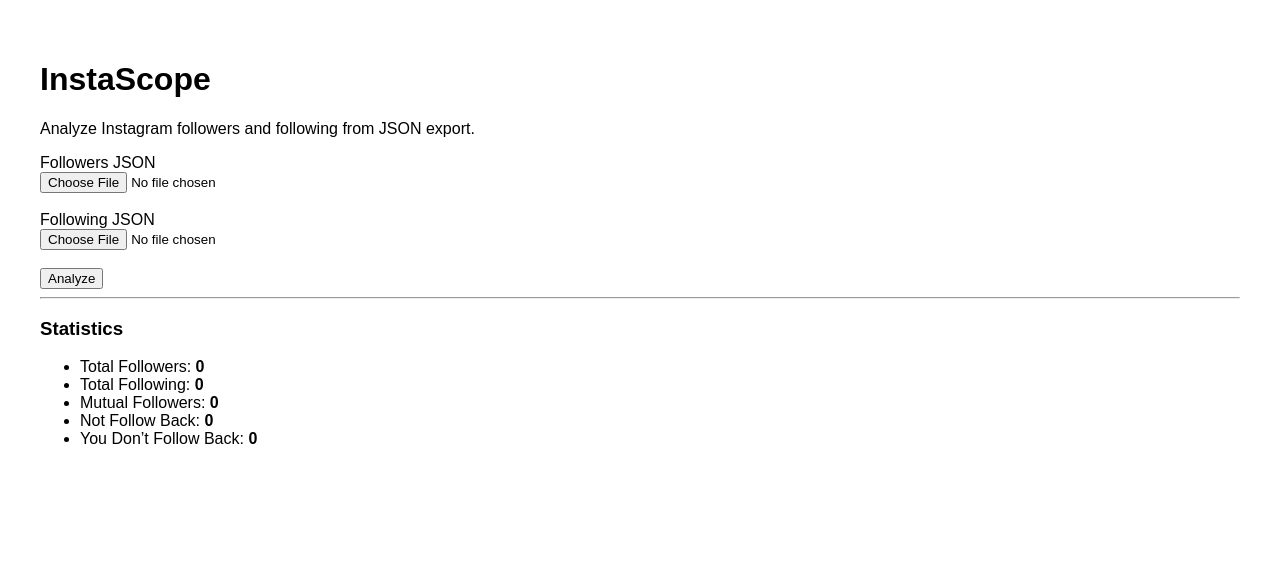
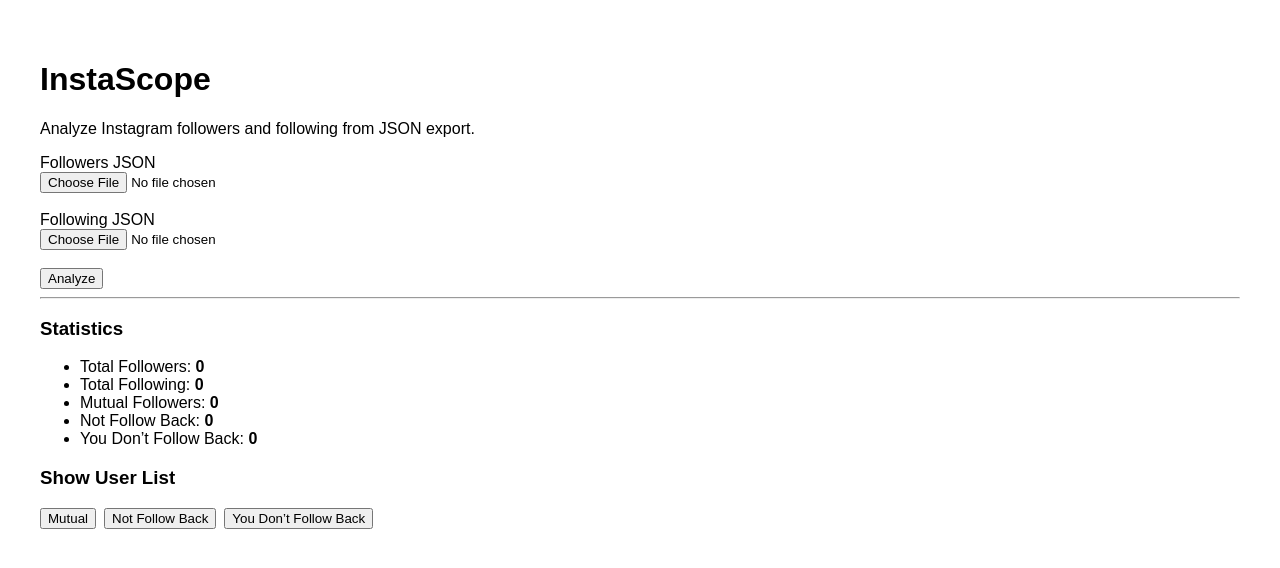
Before and after one commit to xebec51/instascope, a React (Vite) app: page / in a window 1280 px wide. Shown: the top 568 px of the page. Built offline with nearby package versions, Linux system fonts and the light colour scheme.

Commit message:
fix: correct JSX structure and render user list by selected menu

```diff
--- a/src/components/FileUpload.jsx
+++ b/src/components/FileUpload.jsx
@@ -1,5 +1,6 @@
 import { useState } from "react";
 import { parseFollowers, parseFollowing } from "../utils/instagramParser";
+import ResultList from "./ResultList";
 
 function FileUpload() {
   const [followers, setFollowers] = useState([]);
@@ -8,6 +9,8 @@
   const [mutual, setMutual] = useState([]);
   const [notFollowBack, setNotFollowBack] = useState([]);
   const [youNotFollowBack, setYouNotFollowBack] = useState([]);
+
+  const [activeView, setActiveView] = useState(null);
 
   const readJSON = (file) => {
     return new Promise((resolve, reject) => {
@@ -30,19 +33,15 @@
     }
 
     try {
-      // Read JSON files
       const followersJSON = await readJSON(followersFile);
       const followingJSON = await readJSON(followingFile);
 
-      // Parse usernames
       const followersList = parseFollowers(followersJSON);
       const followingList = parseFollowing(followingJSON);
 
-      // Save raw data
       setFollowers(followersList);
       setFollowing(followingList);
 
-      // Analysis using Set (fast & accurate)
       const followersSet = new Set(followersList);
       const followingSet = new Set(followingList);
 
@@ -58,17 +57,12 @@
         (u) => !followingSet.has(u)
       );
 
-      // Save analysis results
       setMutual(mutualResult);
       setNotFollowBack(notFollowBackResult);
       setYouNotFollowBack(youNotFollowBackResult);
 
-      // Debug (optional)
-      console.log("Followers:", followersList);
-      console.log("Following:", followingList);
-      console.log("Mutual:", mutualResult);
-      console.log("Not Follow Back:", notFollowBackResult);
-      console.log("You Don't Follow Back:", youNotFollowBackResult);
+      // reset view setiap analyze ulang
+      setActiveView(null);
 
     } catch (error) {
       alert("Failed to read or process JSON files.");
@@ -106,6 +100,43 @@
         <li>Not Follow Back: <strong>{notFollowBack.length}</strong></li>
         <li>You Don’t Follow Back: <strong>{youNotFollowBack.length}</strong></li>
       </ul>
+
+      <h3>Show User List</h3>
+
+      <div style={{ display: "flex", gap: "0.5rem", flexWrap: "wrap" }}>
+        <button type="button" onClick={() => setActiveView("mutual")}>
+          Mutual
+        </button>
+
+        <button type="button" onClick={() => setActiveView("notFollowBack")}>
+          Not Follow Back
+        </button>
+
+        <button type="button" onClick={() => setActiveView("youNotFollowBack")}>
+          You Don’t Follow Back
+        </button>
+      </div>
+
+      {activeView === "mutual" && (
+        <ResultList
+          title="Mutual Followers"
+          users={mutual}
+        />
+      )}
+
+      {activeView === "notFollowBack" && (
+        <ResultList
+          title="Not Follow Back"
+          users={notFollowBack}
+        />
+      )}
+
+      {activeView === "youNotFollowBack" && (
+        <ResultList
+          title="You Don’t Follow Back"
+          users={youNotFollowBack}
+        />
+      )}
     </div>
   );
 }
```
